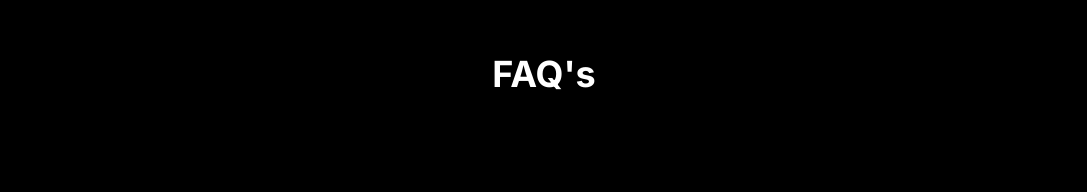
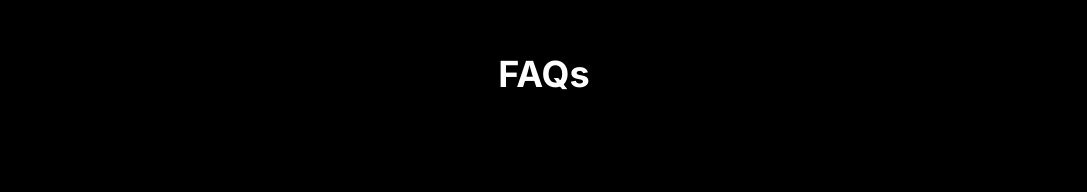
Before and after one commit to niaziiii/youtube-AI-2.0, a Next.js app: page / in a window 1280 px wide. Shown: the part 1546-1738 px from the top of the page, without its empty margins (96-1183 px from the left). Built offline with nearby package versions, Linux system fonts and the light colour scheme.

Commit message:
build fixs

```diff
--- a/src/components/accordination/index.tsx
+++ b/src/components/accordination/index.tsx
@@ -6,7 +6,7 @@ interface AccordionItem {
   description: string;
   questions: {
     title: string;
-    descrition: string;
+    description: string;
   }[];
 }
 
@@ -19,7 +19,7 @@ const Accordination: React.FC = () => {
 
   return (
     <div className="min-h-screen text-white flex items-center justify-center flex-col">
-      <h2 className="capitalize text-4xl font-bold text-center pb-12">FAQ's</h2>
+      <h2 className="capitalize text-4xl font-bold text-center pb-12">FAQs</h2>
 
       <div
         id="accordion-collapse"
@@ -27,7 +27,7 @@ const Accordination: React.FC = () => {
         className="w-[80%] m-auto flex flex-col gap-3"
       >
         {FAQS.map((item, i) => (
-          <div key={item.title} className="!w-[100%] m-auto">
+          <div key={i} className="!w-[100%] m-auto">
             <h2 className="" id={`accordion-collapse-heading-${i}`}>
               <button
                 type="button"
@@ -69,9 +69,9 @@ const Accordination: React.FC = () => {
               </div>
 
               <div className="text-gray-500 dark:text-gray-400 mt-8 flex flex-col gap-4">
-                {item?.questions.map((question) => {
+                {item?.questions.map((question, index) => {
                   return (
-                    <div className="flex flex-col gap-2">
+                    <div key={index} className="flex flex-col gap-2">
                       <b>{question.title}</b>
                       <p className="ml-2 text-justify">{question.descrition}</p>
                     </div>
```
